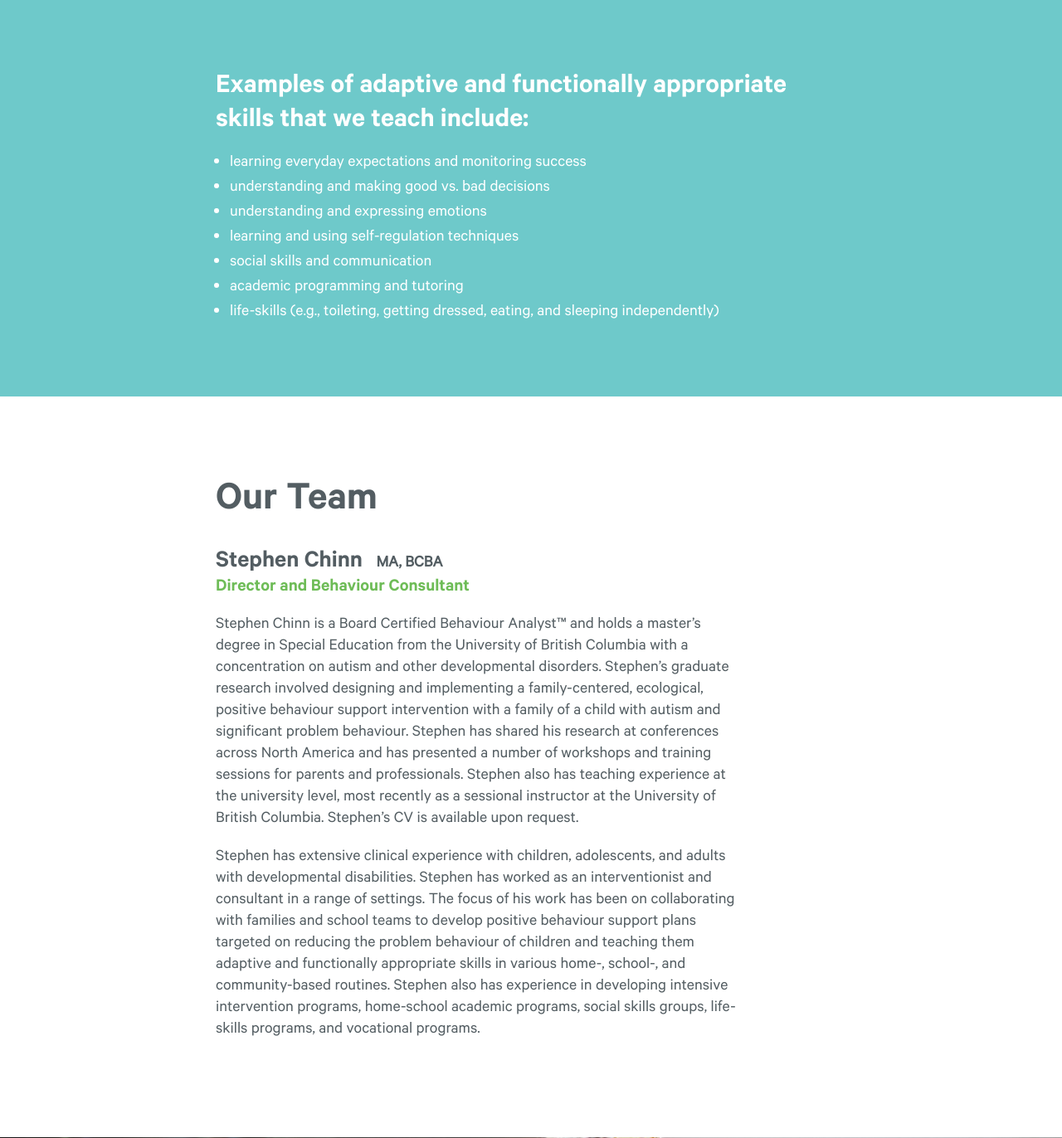
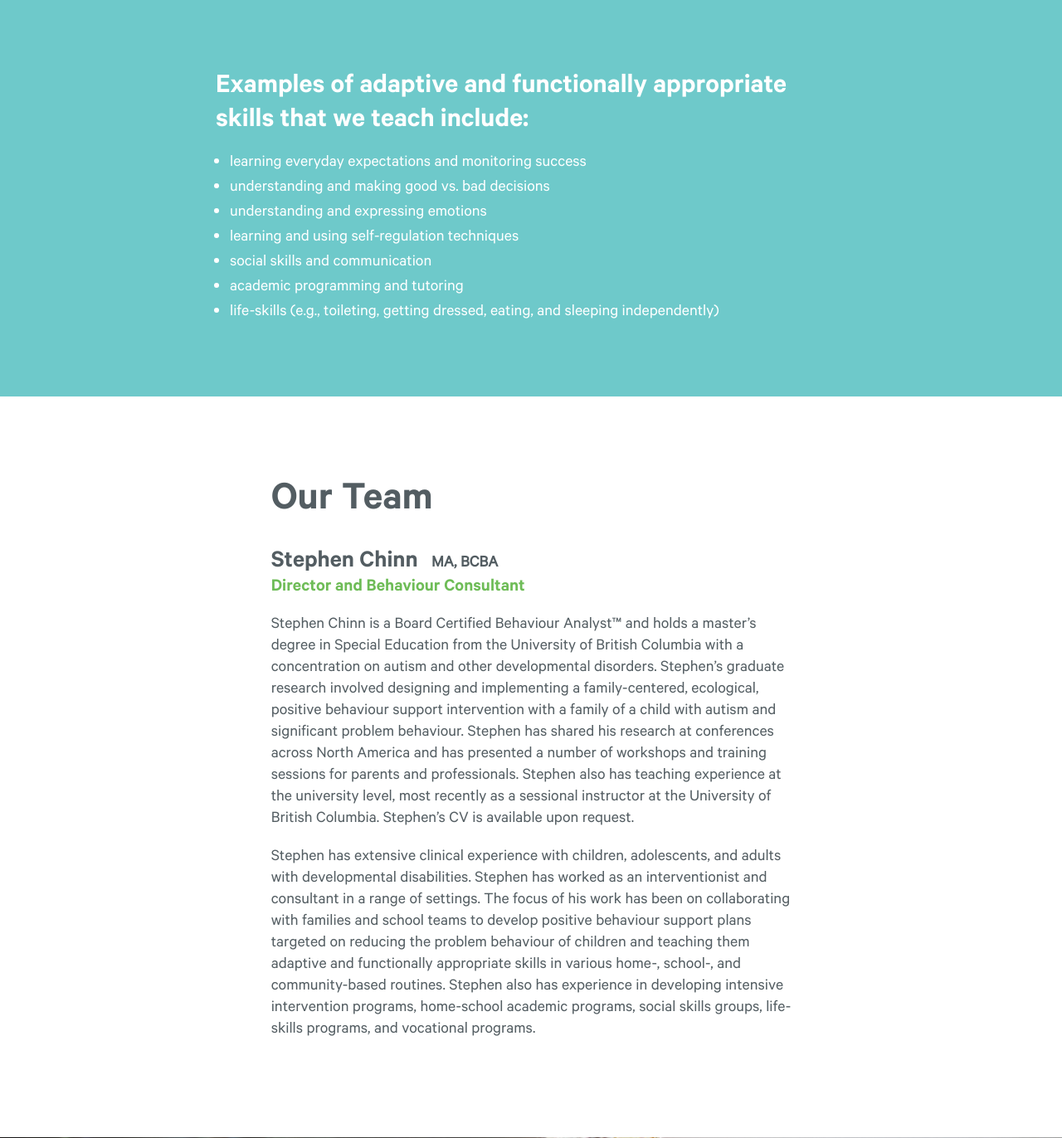
Before and after one commit to tylermcgowan/constructive-pathways, a PHP site: page / in a window 1280 px wide. Shown: the part 4459-5831 px from the top of the page at 83% size. Run offline with PHP 8.4, Linux system fonts and the light colour scheme.

Commit message:
Update bio size and position.

```diff
--- a/index.php
+++ b/index.php
@@ -231,14 +231,18 @@ if (!empty($_POST['email'])) {
       <div class="content">
         <div class="row">
           <div class="large-fixed-8 columns medium-centered">
-            <h1>Our Team</h1>
+            <div class="row">
+              <div class="sm-med-10 columns medium-centered">
+                <h1>Our Team</h1>
+              </div>
+            </div>
 
             <div class="row">
               <!-- <div class="sm-med-4 columns">
                 <img src="img/bio.jpg"/>
               </div> -->
 
-              <div class="sm-med-10 columns">
+              <div class="sm-med-10 columns medium-centered">
                 <h2>Stephen Chinn  <span>MA, BCBA</span></h2>
 
                 <h3>Director and Behaviour Consultant</h3>
```
